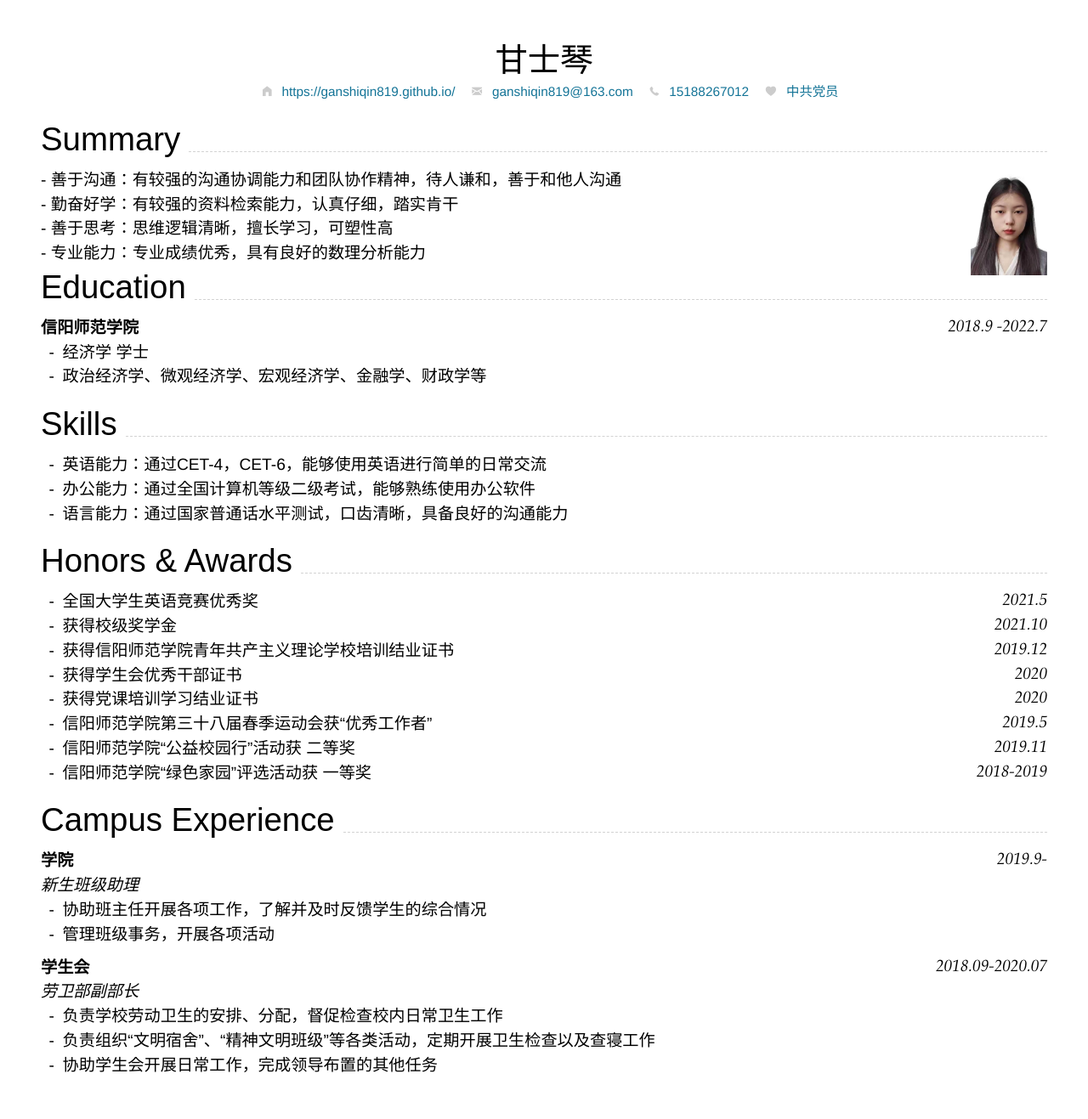
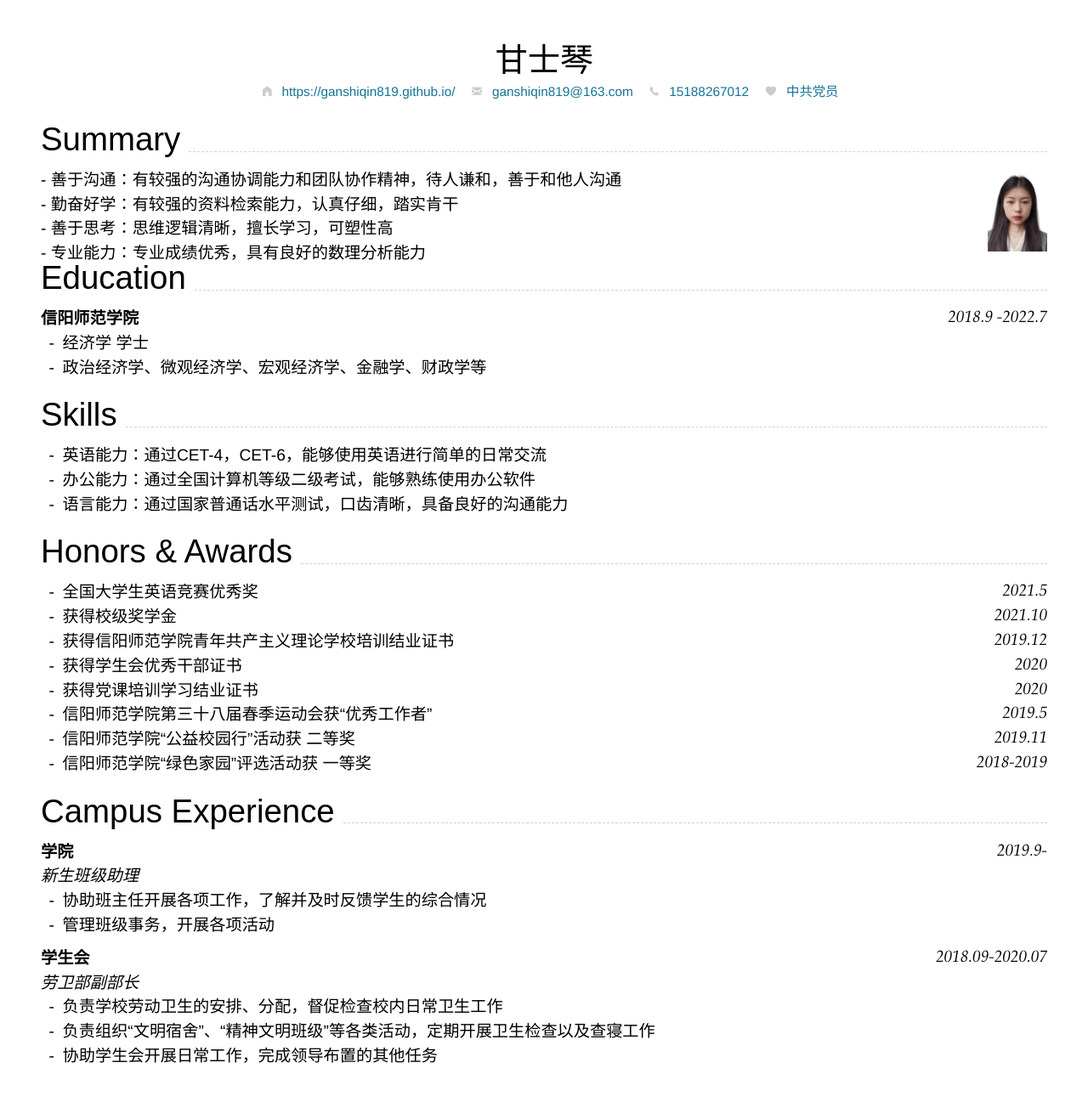
Before and after one commit to ganshiqin819/ganshiqin819.github.io, a Jekyll site: the page built from index.md, in a window 1280 px wide. Shown: the whole page at 85% size. Built offline with Jekyll 4.4.1, drawn with Linux system fonts in a browser that asks for light colours; nearby versions of some CDN libraries.

Commit message:
Update index.md

```diff
--- a/index.md
+++ b/index.md
@@ -37,12 +37,12 @@ Supported arguments:
 - 专业能力：专业成绩优秀，具有良好的数理分析能力<br>
 </div>
 
-<img align="right" width="90" src="media/profile.jpg"/>
+<img align="right" width="70" src="media/profile.jpg"/>
 
 </div>
 
 
-
+---
 
 ## Education
 
```
